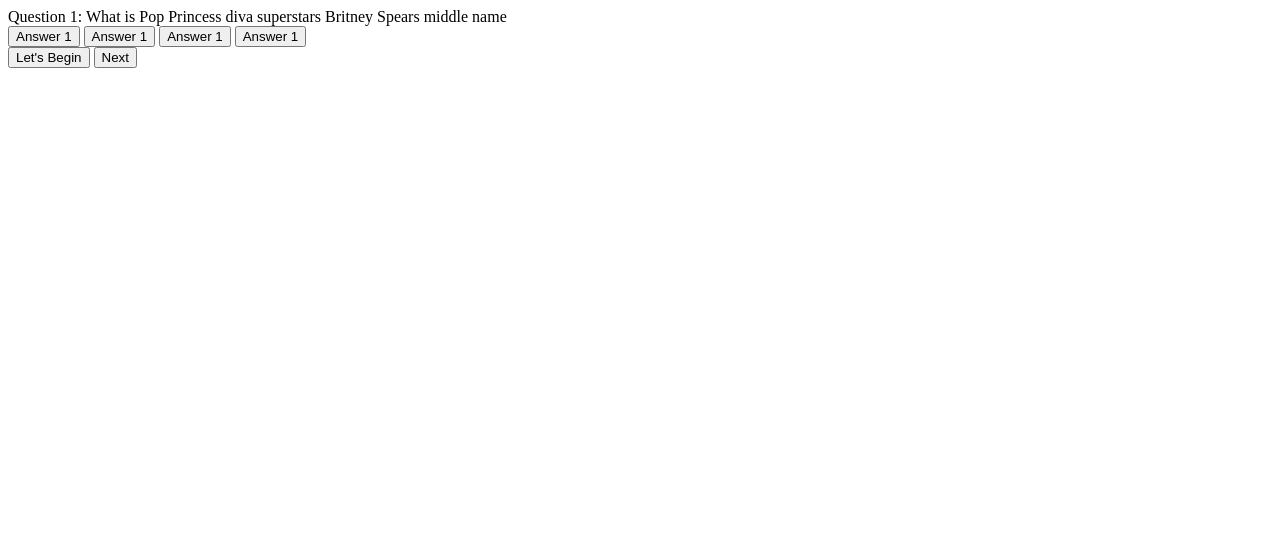
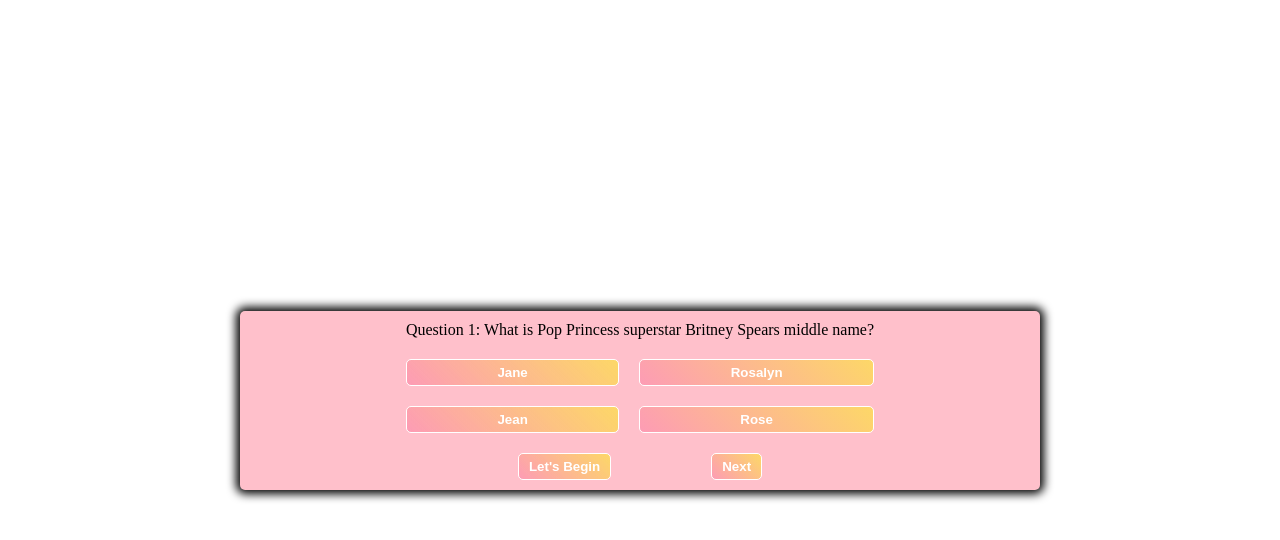
Before and after one commit to liamok19/codeQuiz_webAPIs, a plain HTML site: page index.html in a window 1280 px wide. Drawn offline with Linux system fonts and the light colour scheme.

Commit message:
created first question container with relevant buttons. CSS basic styling and begun adding JS functions

```diff
--- a/assets/css/style.css
+++ b/assets/css/style.css
@@ -0,0 +1,55 @@
+*, *::before, *::after {
+    box-sizing: border-box;
+    margin: 0;
+    padding: 0;
+}
+
+body {
+    padding: 0;
+    margin: 0;
+    display: flex;
+    width: 100vw;
+    height: 100vh;
+    justify-content: center;
+    align-items: center;
+}
+
+#coding-quiz-game{
+    width: 800px;
+    max-width: 80%;
+    background: pink;
+    border-radius: 5px;
+    padding: 10px;
+    box-shadow: 0 0 10px 4px;
+    display: flex;
+    flex-wrap: wrap;
+    justify-content: center;
+
+}
+
+.btn_grid{
+    display:grid;
+    grid-template-columns: repeat(2, auto);
+    gap: 20px;
+    margin: 20px 0;
+}
+
+.btn {
+    border: 1px solid white;
+    background: linear-gradient(45deg, #fb7ba186, #fce043bb);
+    border-radius: 5px;
+    padding: 5px 10px;
+    color: white;
+    font-weight: bold;
+    outline: none;
+}
+
+.navigation {
+    display: flex;
+    justify-content: center;
+    align-items: center;
+    width: 800px;
+    max-width: 80%;
+    gap: 100px;
+    /* padding: 25px; */
+}
--- a/assets/js/script.js
+++ b/assets/js/script.js
@@ -1 +1,18 @@
-var question_01 = ()
+var startButton = document.getElementById('begin_btn');
+var questionBox = document.getElementById('questionBox');
+
+startButton.addEventListener('click', gameBegins);
+
+function gameBegins (){
+    console.log('BEGIN Bitch');
+    startButton.classList.add('invisible');
+    questionBox.classList.remove('invisible');
+}
+
+function nextQuestion (){
+
+}
+
+function answerSelection() {
+
+}
--- a/index.html
+++ b/index.html
@@ -8,14 +8,14 @@
     <title>Coding Quiz Game LO</title>
 </head>
 <body>
-    <div id="Coding Quiz Game">
+    <div id="coding-quiz-game">
         <div id="questionBox" class="invisible">
-            <div id="Question_01">Question 1: What is Pop Princess diva superstars Britney Spears middle name </div>
+            <div id="Question_01">Question 1: What is Pop Princess superstar Britney Spears middle name? </div>
             <div id="Answers_01" class="btn_grid">
-                <button class="btn">Answer 1</button>
-                <button class="btn">Answer 1</button>
-                <button class="btn">Answer 1</button>
-                <button class="btn">Answer 1</button>
+                <button class="btn">Jane</button>
+                <button class="btn">Rosalyn</button>
+                <button class="btn">Jean</button>
+                <button class="btn">Rose</button>
             </div>
         </div>
         <div class="navigation">
```
